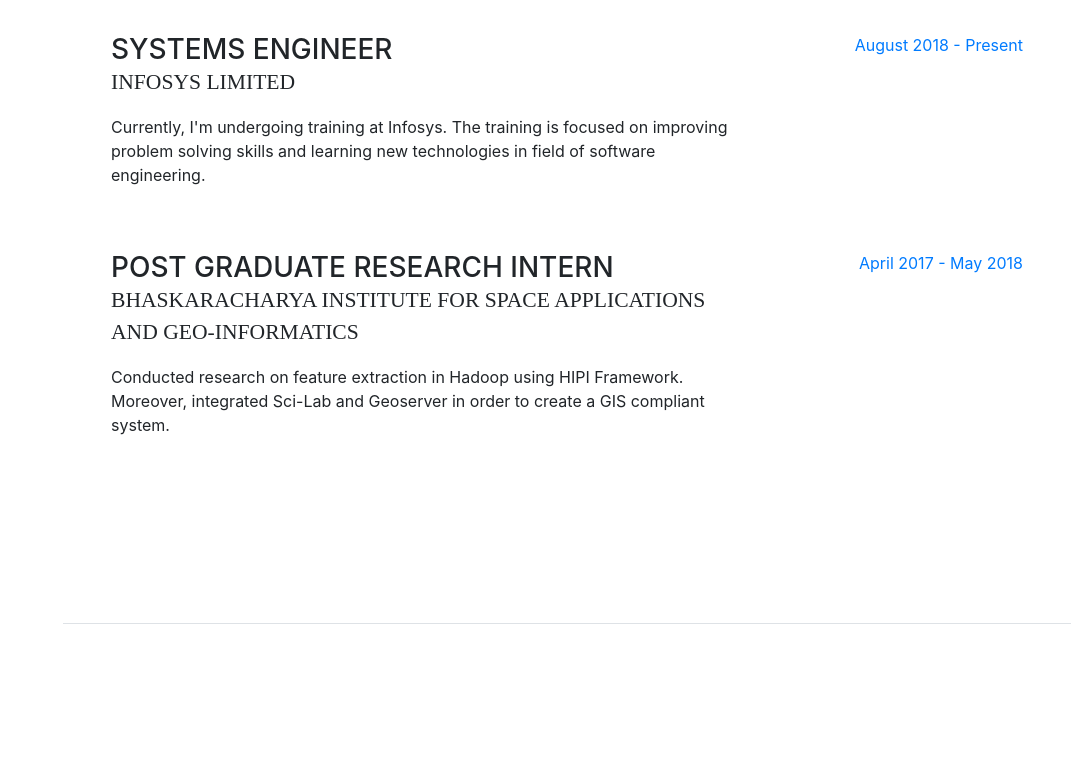
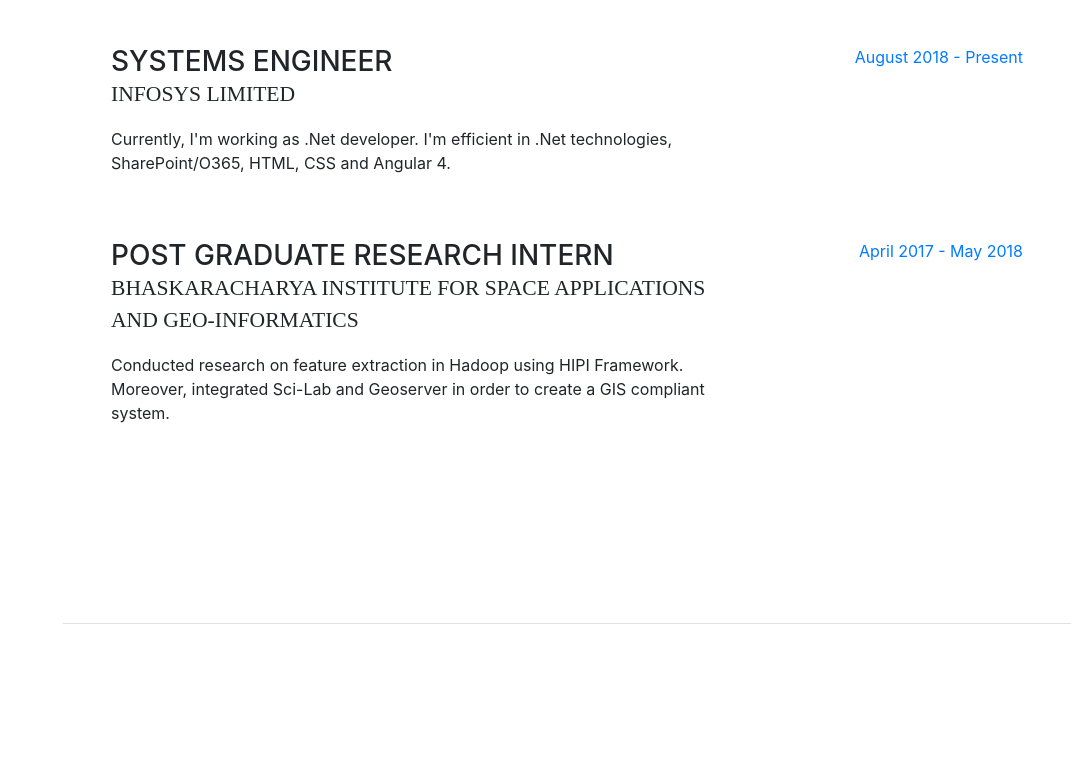
Before and after one commit to ishitvyas/ishitvyas.github.io, a website with bundled scripts: page index.html in a window 1280 px wide. Shown: the part 976-1760 px from the top of the page, without its empty margins (209-1280 px from the left). Built offline with nearby package versions, Linux system fonts and the light colour scheme; a web font is replaced by a local one.

Commit message:
Update index.html

```diff
--- a/index.html
+++ b/index.html
@@ -121,7 +121,7 @@
             <div class="resume-content mr-auto">
               <h3 class="mb-0">Systems Engineer</h3>
               <div class="subheading mb-3">Infosys Limited</div>
-              <p> Currently, I'm undergoing training at Infosys. The training is focused on improving problem solving skills and learning new technologies in field of software engineering.</p>
+              <p> Currently, I'm working as .Net developer. I'm efficient in .Net technologies, SharePoint/O365, HTML, CSS and Angular 4.</p>
             </div>
             <div class="resume-date text-md-right">
               <span class="text-primary">August 2018 - Present</span>
```
